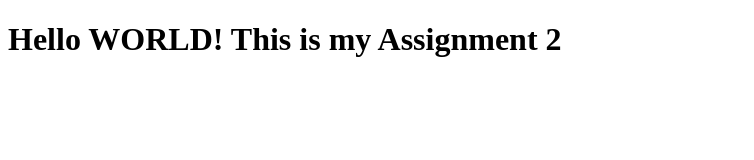
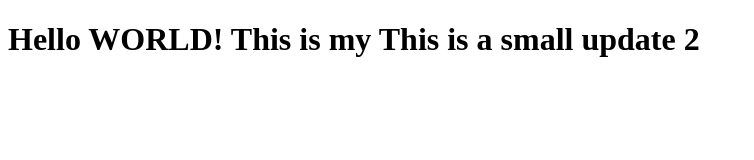
Before and after one commit to Naitsircher/V88_Git_Ass, a plain HTML site: page index.html in a window 1280 px wide. Shown: the whole page, without its empty margins (0-754 px from the left). Drawn offline with Linux system fonts and the light colour scheme.

Commit message:
This is my Third updte

```diff
--- a/index.html
+++ b/index.html
@@ -7,7 +7,7 @@
     <title>Git Assignment1</title>
 </head>
 <body>
-    <h1>Hello WORLD! This is my Assignment 2</h1>
+    <h1>Hello WORLD! This is my This is a small update 2</h1>
 
 </body>
 </html>
```
